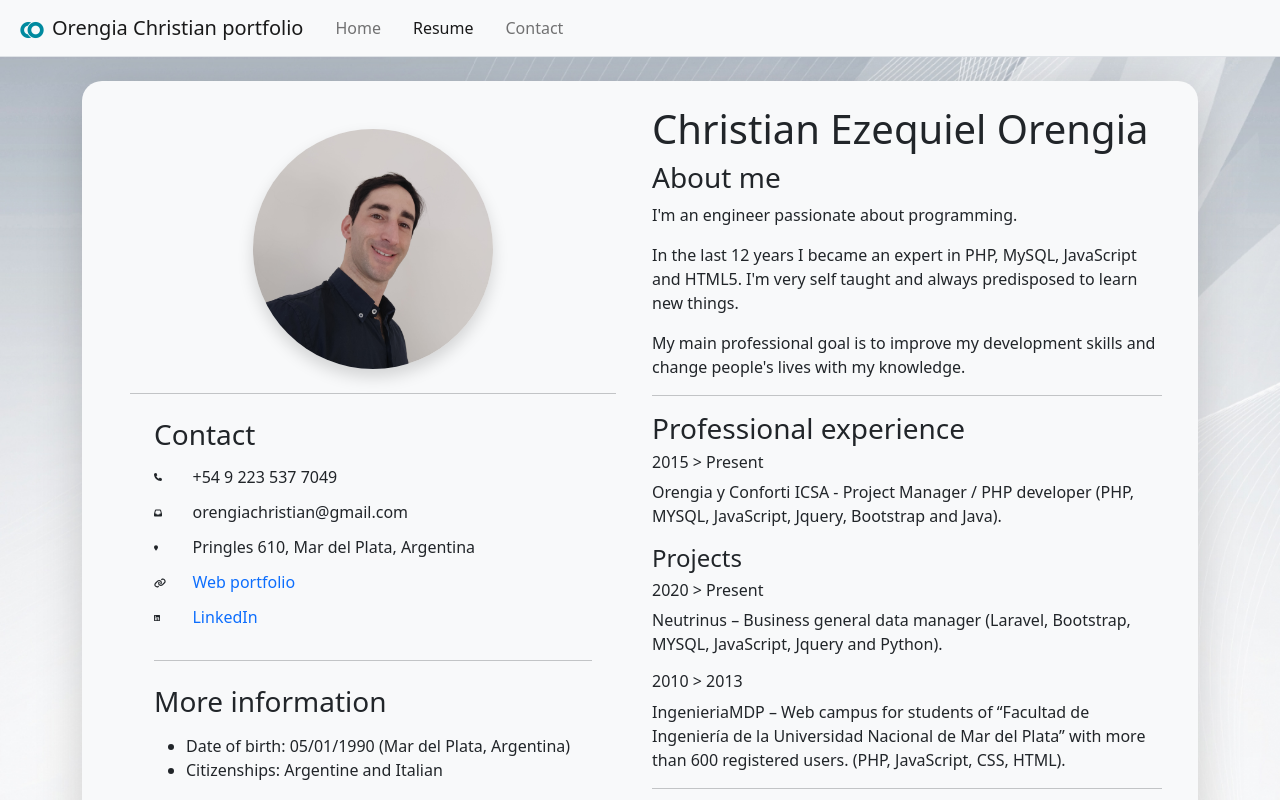
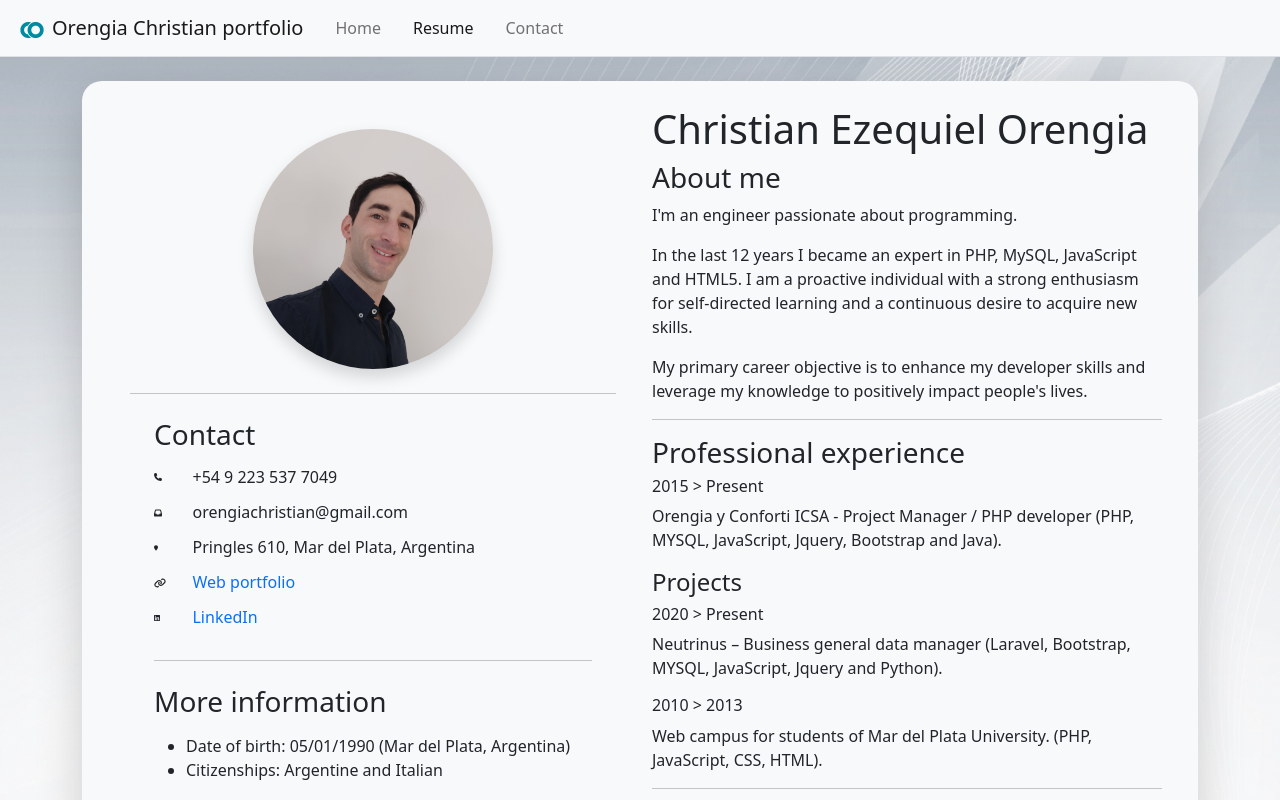
Before and after one commit to mxchristian17/portfolio, a React (Create React App) app: page /resume in a window 1280 px wide. Shown: the top 800 px of the page. Built offline with nearby package versions, Linux system fonts and the light colour scheme.

Commit message:
updated Resume

```diff
--- a/src/Components/Resume/Resume.js
+++ b/src/Components/Resume/Resume.js
@@ -59,8 +59,8 @@ const Resume = () => {
 
           <h3>About me</h3>
           <p>I'm an engineer passionate about programming.</p>
-          <p>In the last 12 years I became an expert in PHP, MySQL, JavaScript and HTML5. I'm very self taught and always predisposed to learn new things.</p>
-          <p>My main professional goal is to improve my development skills and change people's lives with my knowledge.</p>
+          <p>In the last 12 years I became an expert in PHP, MySQL, JavaScript and HTML5. I am a proactive individual with a strong enthusiasm for self-directed learning and a continuous desire to acquire new skills.</p>
+          <p>My primary career objective is to enhance my developer skills and leverage my knowledge to positively impact people's lives.</p>
 
           <hr />
           <br className="d-none d-print-block" />
@@ -76,7 +76,7 @@ const Resume = () => {
           <p>Neutrinus – Business general data manager (Laravel, Bootstrap, MYSQL, JavaScript, Jquery and Python).</p>
 
           <h6>2010 {'>'} 2013</h6>
-          <p>IngenieriaMDP – Web campus for students of “Facultad de Ingeniería de la Universidad Nacional de Mar del Plata” with more than 600 registered users. (PHP, JavaScript, CSS, HTML).</p>
+          <p>Web campus for students of Mar del Plata University. (PHP, JavaScript, CSS, HTML).</p>
 
           <hr />
 
```
